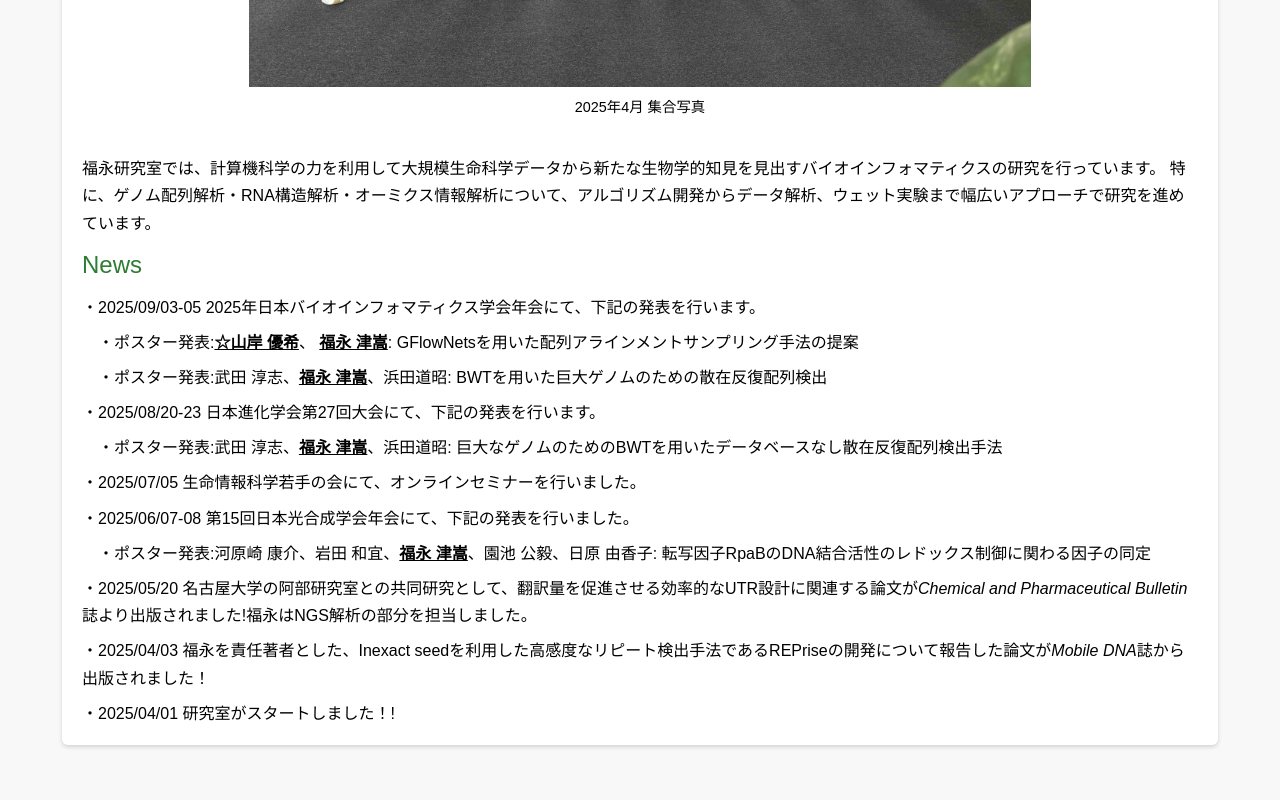
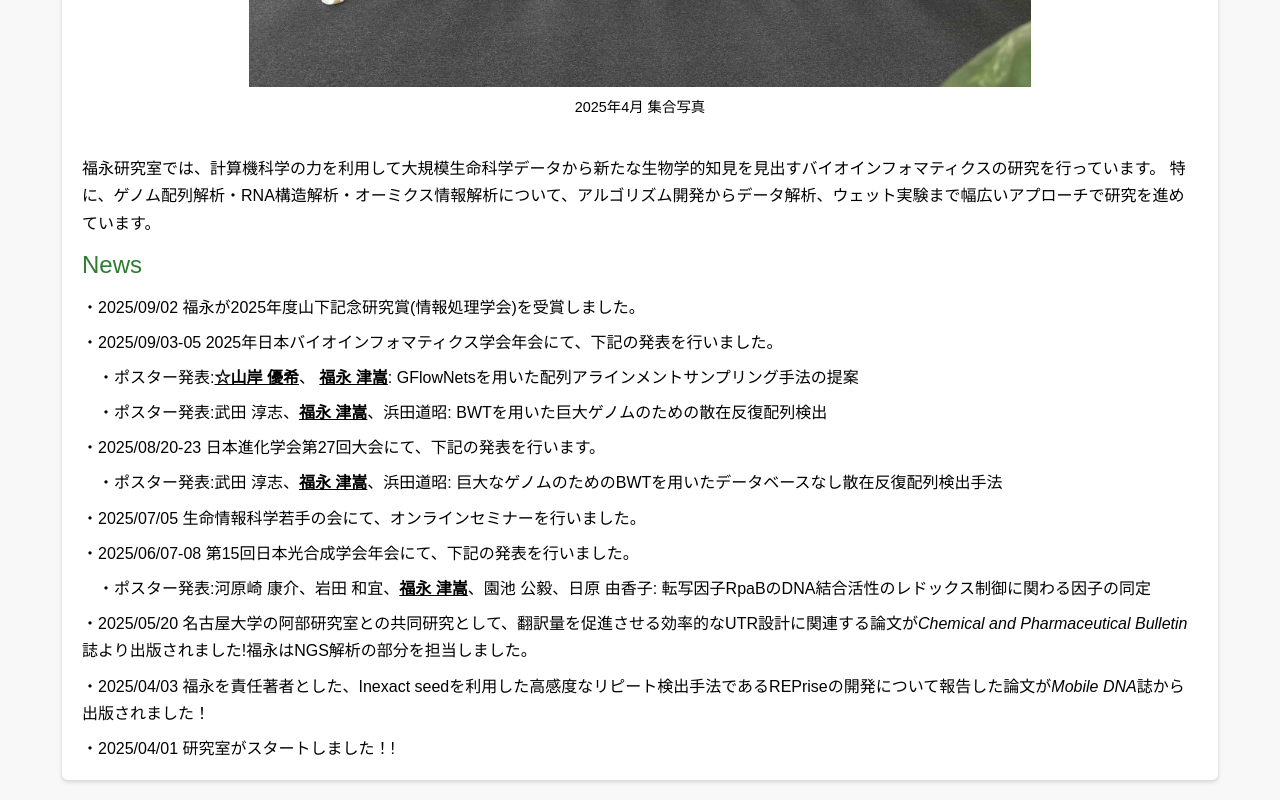
Before and after one commit to fukunagatsu/fukunagatsu.github.io, a plain HTML site: page index.html in a window 1280 px wide. Shown: the part 753-1553 px from the top of the page. Before the commit the page ends 1518 px from the top, so only its background shows below. Drawn offline with Linux system fonts and the light colour scheme.

Commit message:
20250906

```diff
--- a/index.html
+++ b/index.html
@@ -23,7 +23,8 @@
         <p>福永研究室では、計算機科学の力を利用して大規模生命科学データから新たな生物学的知見を見出すバイオインフォマティクスの研究を行っています。
 特に、ゲノム配列解析・RNA構造解析・オーミクス情報解析について、アルゴリズム開発からデータ解析、ウェット実験まで幅広いアプローチで研究を進めています。</p>
         <h3>News</h3>
-        <p>・2025/09/03-05 2025年日本バイオインフォマティクス学会年会にて、下記の発表を行います。</p>
+        <p>・2025/09/02 福永が2025年度山下記念研究賞(情報処理学会)を受賞しました。</p>
+        <p>・2025/09/03-05 2025年日本バイオインフォマティクス学会年会にて、下記の発表を行いました。</p>
         <p>　・ポスター発表:<u><b>☆山岸 優希</b></u>、 <u><b>福永 津嵩</b></u>: GFlowNetsを用いた配列アラインメントサンプリング手法の提案</p>
         <p>　・ポスター発表:武田 淳志、<u><b>福永 津嵩</b></u>、浜田道昭: BWTを用いた巨大ゲノムのための散在反復配列検出</p>
         <p>・2025/08/20-23 日本進化学会第27回大会にて、下記の発表を行います。</p>
```
Also changed, not shown: access.html (+1 -1 lines), achievement.html (+3 -1 lines).
